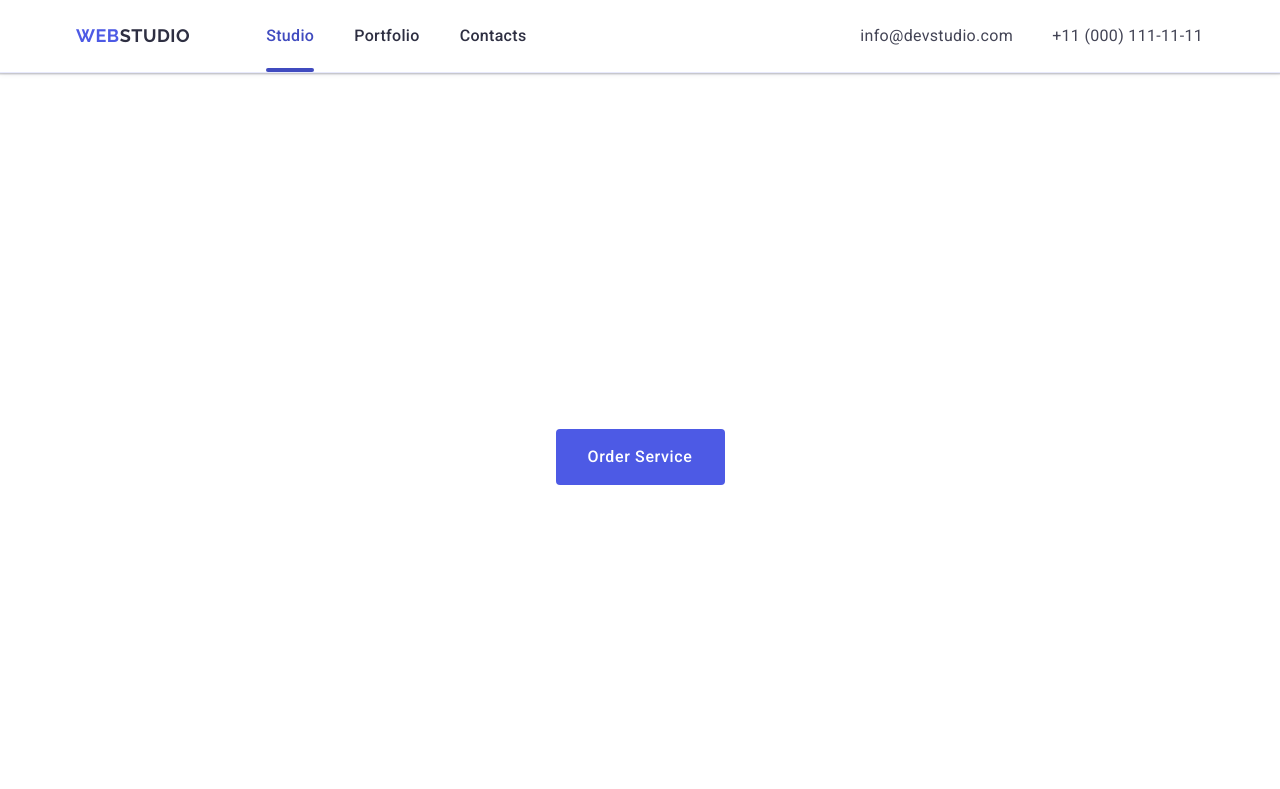
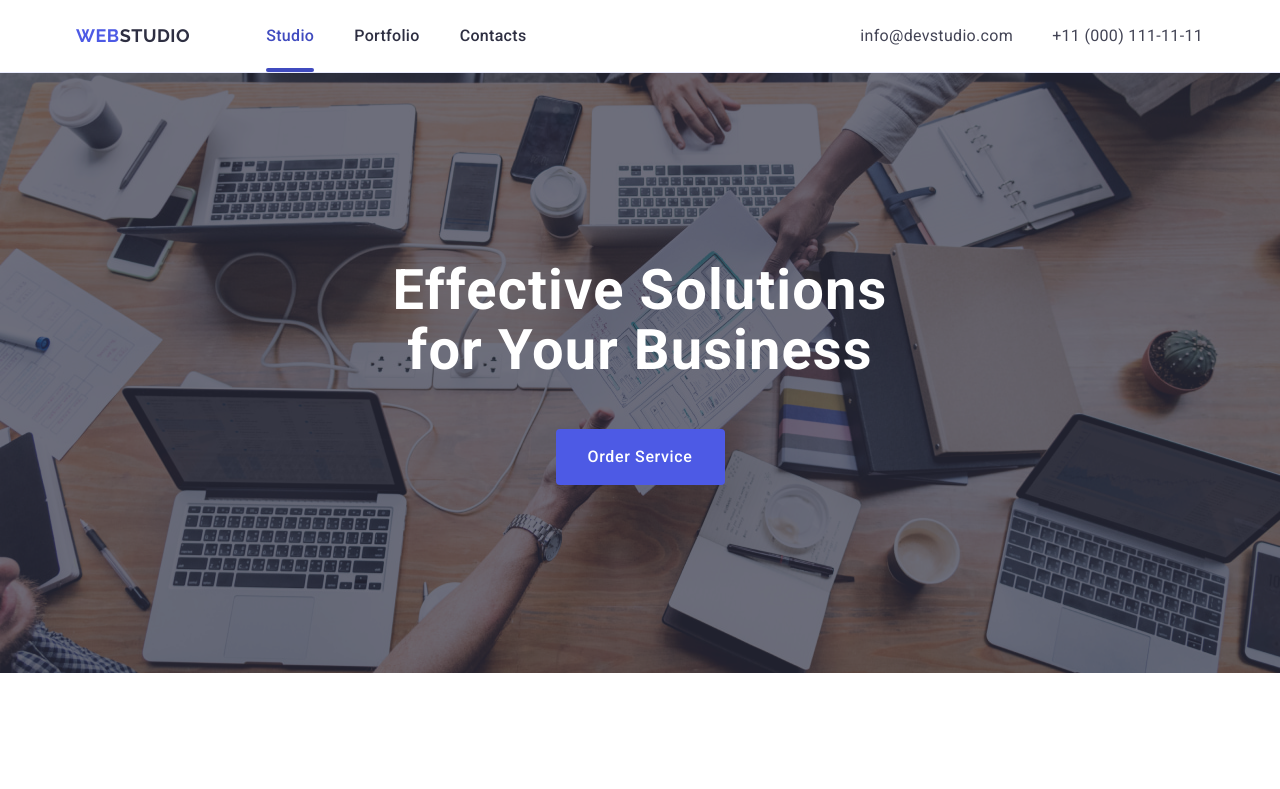
Before and after one commit to DenysHV1/goit-markup-hw-04, a plain HTML site: page index.html in a window 1280 px wide. Shown: the top 789 px of the page. Drawn offline with nearby package versions, Linux system fonts and the light colour scheme; the site is published under a folder, as on GitHub Pages, so addresses that start at the root find nothing.

Commit message:
fix top bg

```diff
--- a/css/styles.css
+++ b/css/styles.css
@@ -167,7 +167,7 @@ img {
 }
 
 .ws-order {
-  background-image: url(/images/Dark-bg.png), url(/images/people-office\ 1.jpg);
+  background-image: url(../images/Dark-bg.png), url(../images/people-office\ 1.jpg);
   background-repeat: no-repeat, no-repeat;
   background-position: center, center;
   background-size: cover, cover;
```
